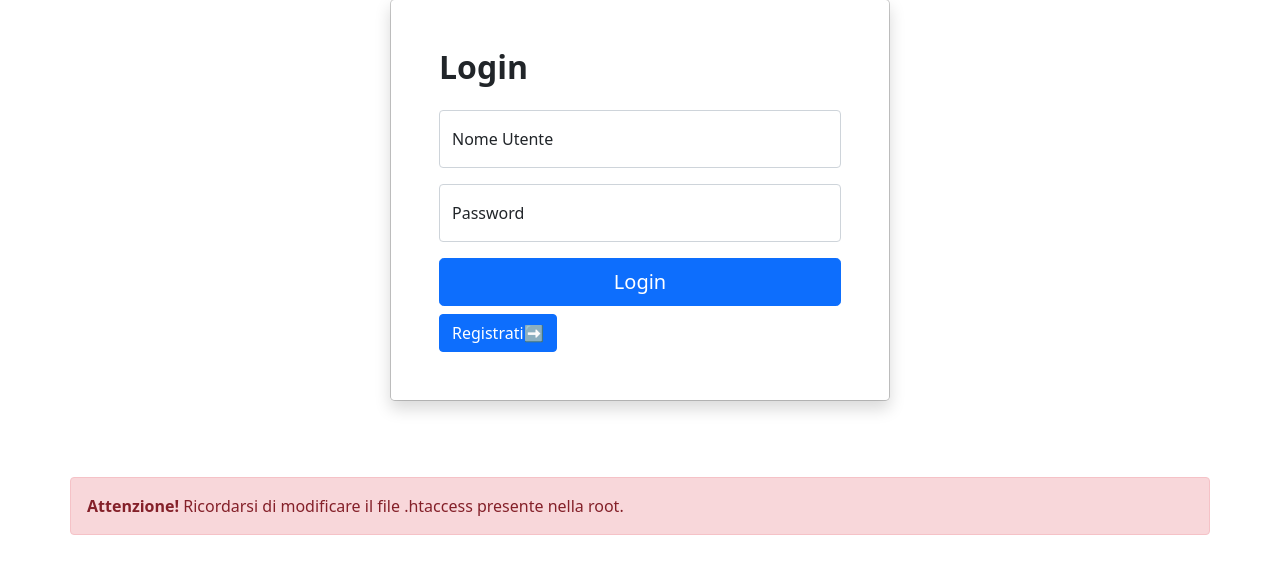
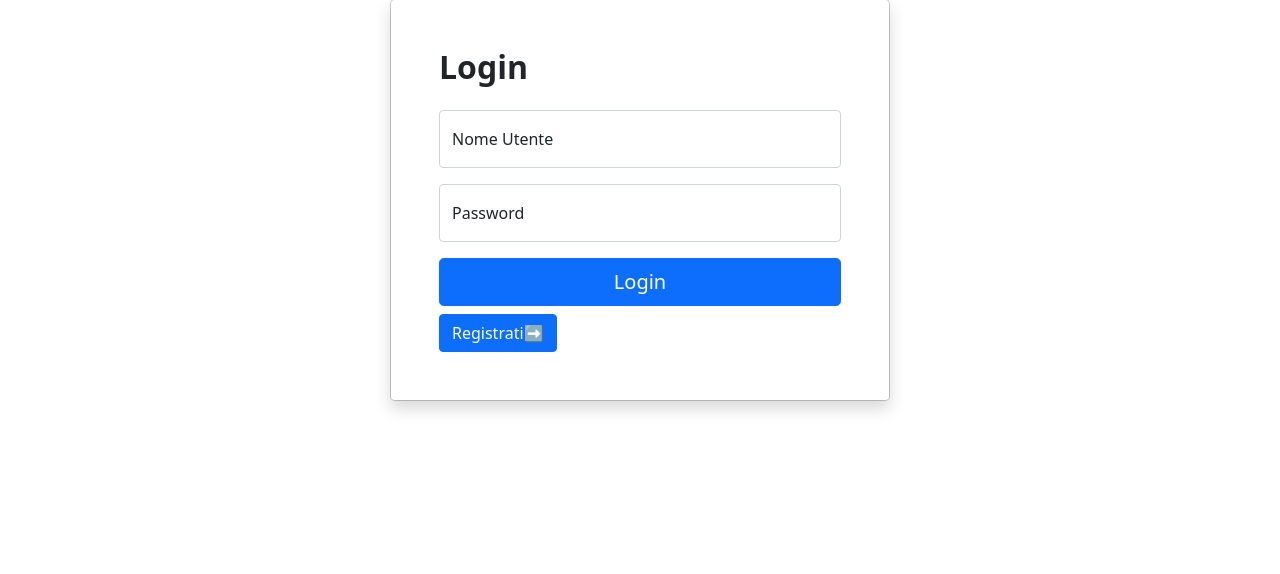
Before and after one commit to ironlanderl/EserciziInformatica, a PHP site: page /login.php in a window 1280 px wide. Shown: the part 77-651 px from the top of the page. Run offline with PHP 8.4, Linux system fonts and the light colour scheme.

Commit message:
Incluso l' .htaccess dentro ad ogni cartella

```diff
--- a/link_shortener_file/pardini/login.php
+++ b/link_shortener_file/pardini/login.php
@@ -49,12 +49,6 @@ if ($_SESSION) {
     }
 
     StampaForm();
-    // Stampo il warning per ricordare l'utente di modificare il file
-    echo '
-        <div class="alert alert-danger fade show container">
-            <strong>Attenzione! </strong> Ricordarsi di modificare il file .htaccess presente nella root.
-        </div>
-        ';
 
 
     function StampaForm()
--- a/link_shortener_querystring/pardini/login.php
+++ b/link_shortener_querystring/pardini/login.php
@@ -51,12 +51,6 @@ if ($_SESSION){
     }
 
     StampaForm();
-    // Stampo il warning per ricordare l'utente di modificare il file
-    echo '
-    <div class="alert alert-danger fade show container">
-        <strong>Attenzione! </strong> Ricordarsi di modificare il file .htaccess presente nella root.
-    </div>
-    ';
 
 
     function StampaForm()
```
Also changed, not shown: link_shortener_file/esshortener_file_pardini-db_2022-04-05.sql (renamed from esshortener_file_pardini-db_2022-04-05.sql), link_shortener_file/pardini/.htaccess (added), link_shortener_querystring/esshortener_querystring_pardini-db_2022-04-05.sql (renamed from esshortener_querystring_pardini-db_2022-04-05.sql), link_shortener_querystring/pardini/.htaccess (added).
